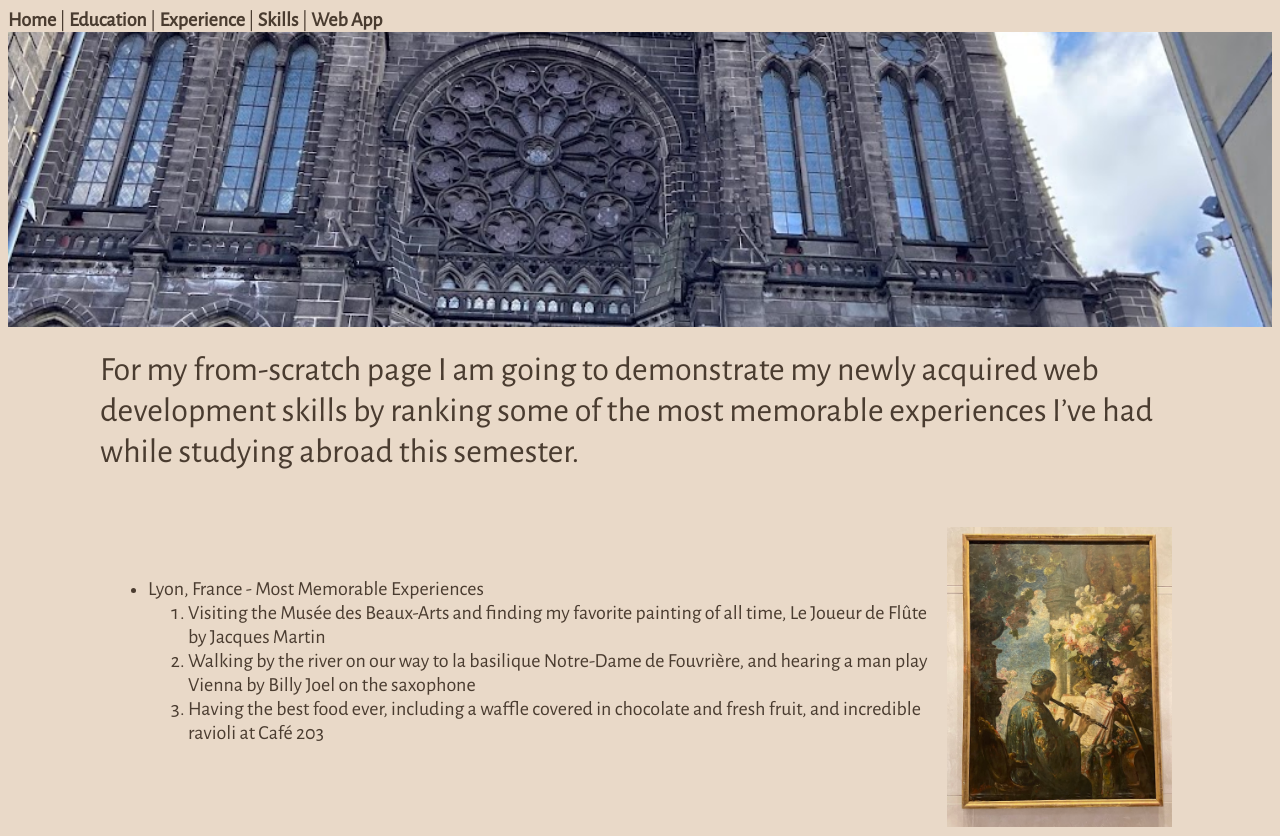
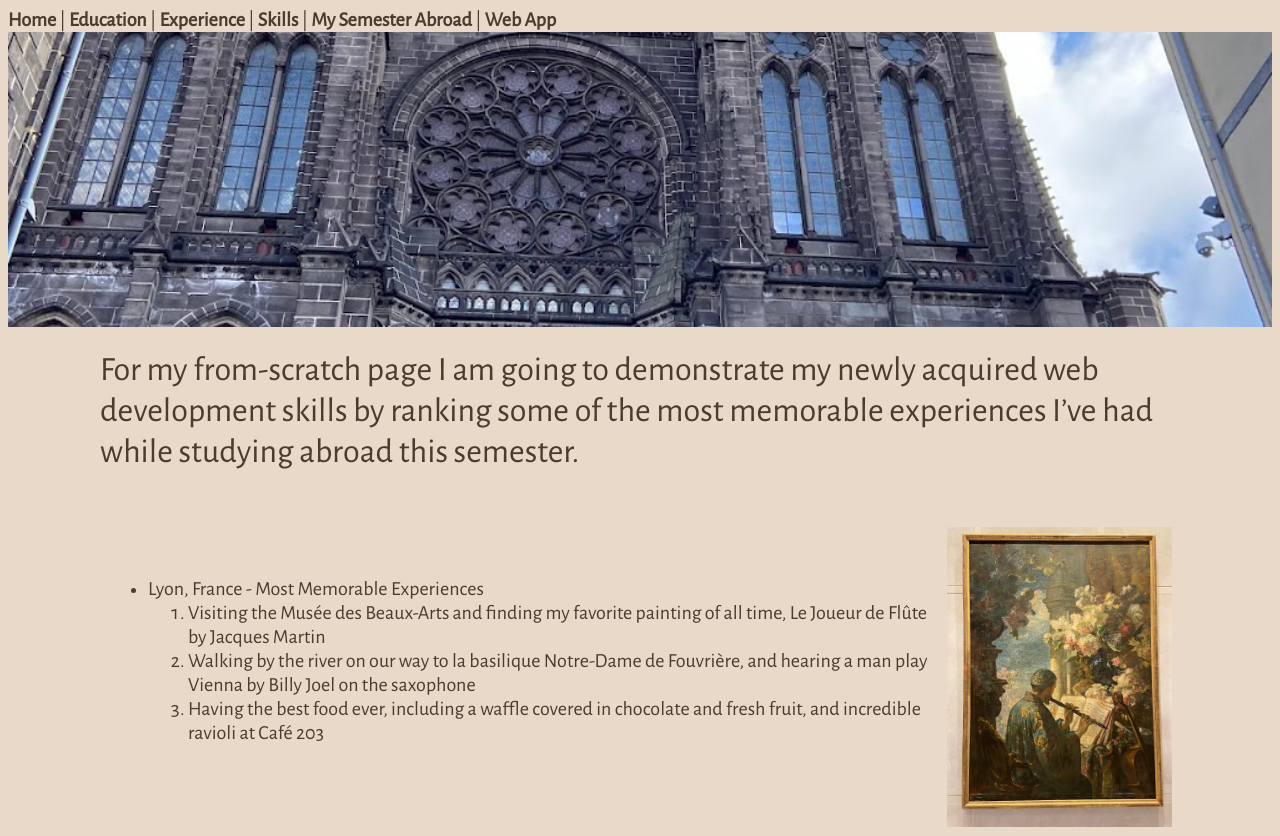
Before and after one commit to gonzothegardener/IS201, a plain HTML site: page mysemesterabroad.html in a window 1280 px wide. Shown: the top 836 px of the page. Drawn offline with Linux system fonts and the light colour scheme.

Commit message:
Add files via upload

```diff
--- a/mysemesterabroad.html
+++ b/mysemesterabroad.html
@@ -13,6 +13,7 @@
     <a href="education.html" class="nounderline stupid">Education</a> |
     <a href="experience.html" class="nounderline stupid">Experience</a> |
     <a href="skills.html" class="nounderline stupid">Skills</a> |
+    <a class="nounderline stupid" href="mysemesterabroad.html">My Semester Abroad</a> |
     <a href="webapp.html" class="nounderline stupid">Web App</a>
 
 
```
